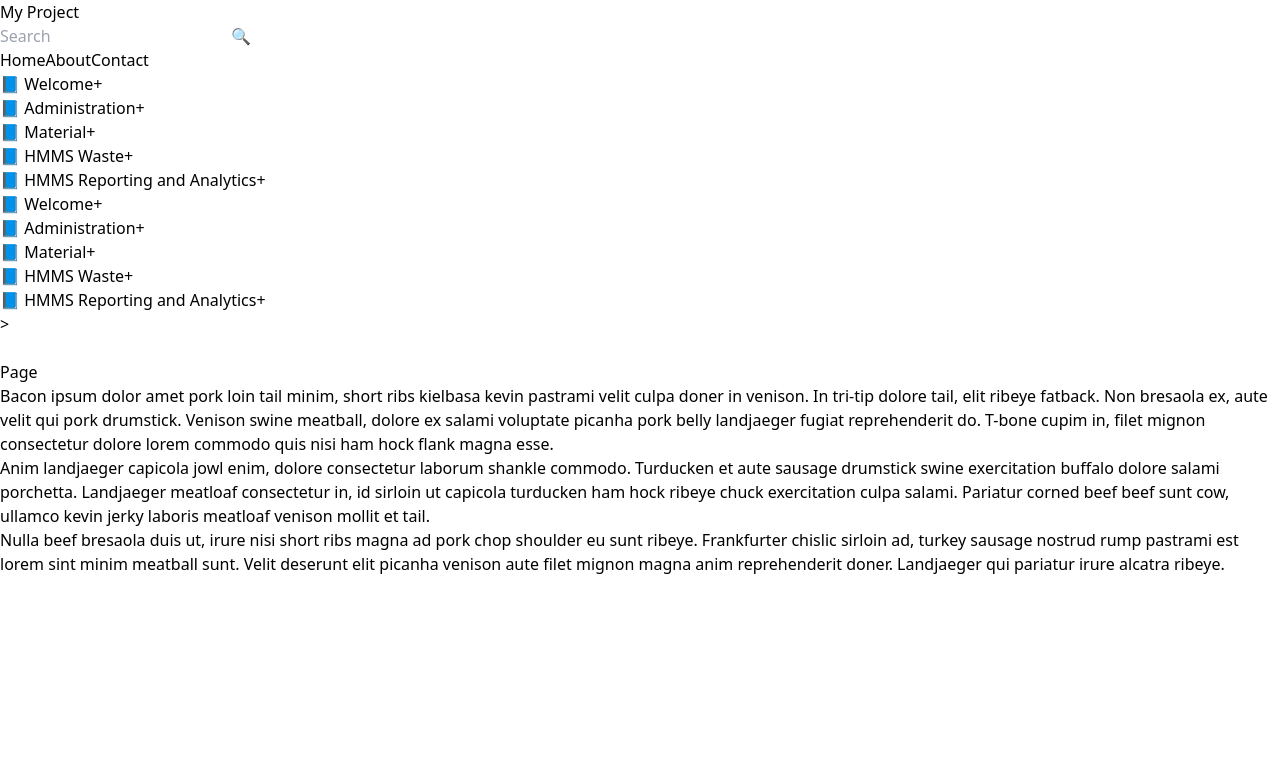
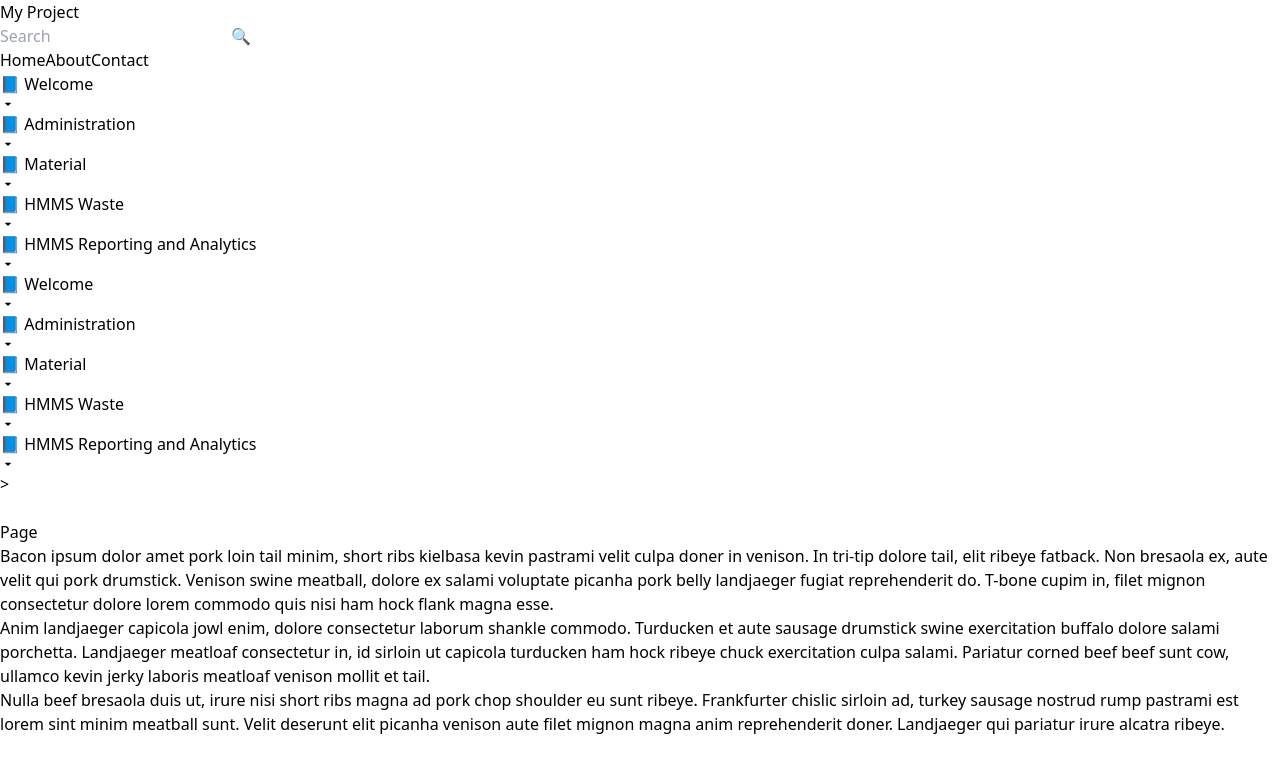
Before and after one commit to kylebaugh/help-doc-mockup, a React (Vite) app: page / in a window 1280 px wide. Shown: the top 772 px of the page. Built offline with nearby package versions, Linux system fonts and the light colour scheme.

Commit message:
added arrows

```diff
--- a/src/components/Sidebar.jsx
+++ b/src/components/Sidebar.jsx
@@ -163,7 +163,7 @@ const Sidebar = () => {
 
               </span>
               {hasChildren && (
-                <span className="ml-2">{isExpanded ? "-" : "+"}</span>
+                <span className="ml-2">{isExpanded ? <IoMdArrowDropup /> : <MdArrowDropDown /> }</span>
               )}
             </button>
             {isExpanded && hasChildren && (
```
